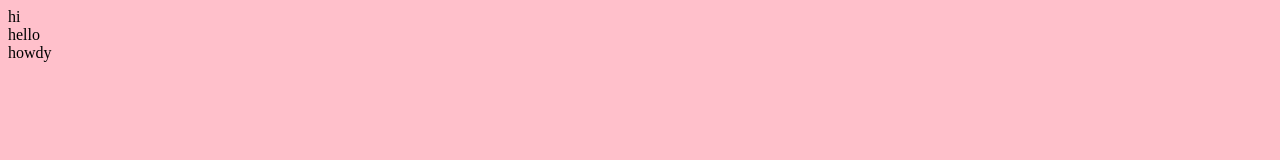
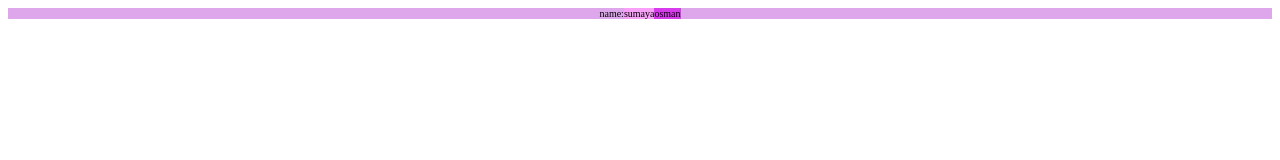
Before and after one commit to scintillatingsumaya/scintillatingsumaya.github.io, a plain HTML site: page index.html in a window 1280 px wide. Drawn offline with Linux system fonts and the light colour scheme.

Commit message:
more changes!

```diff
--- a/index.html
+++ b/index.html
@@ -2,11 +2,11 @@
 <html>
   <link rel = "stylesheet" type= "text/css" href = "style.css"/>
     <div class="divOne">
-      hi
+      name:
       <div class = "divTwo">
-          hello
+          sumaya
           <div class="divThree">
-            howdy
+            osman
           </div>
       </div>
     </div>
--- a/style.css
+++ b/style.css
@@ -1,5 +1,15 @@
-html {
-  background-color: pink;
-  height: 100%;
-  width: 100%;
+div {
+  font-size: 10px;
+  display:flex;
+
+  justify-content: center;
 }
+.divOne{
+  background-color: #dea7ec;
+}
+.divTwo{
+  background-color: #f8a0f8;
+}
+.divThree{
+  background-color: #d73cec;
+}
```
